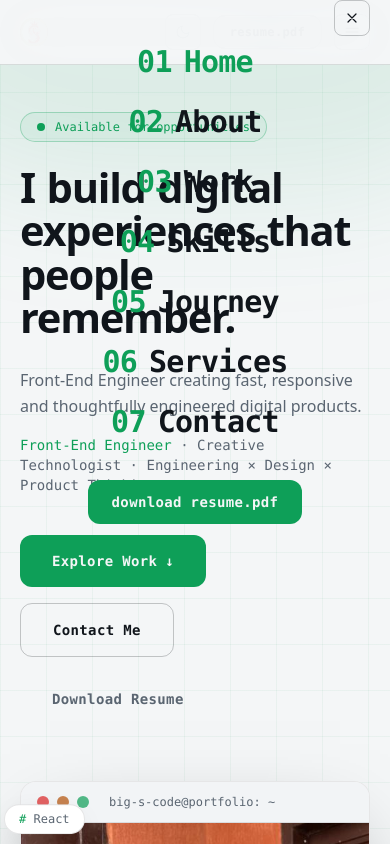
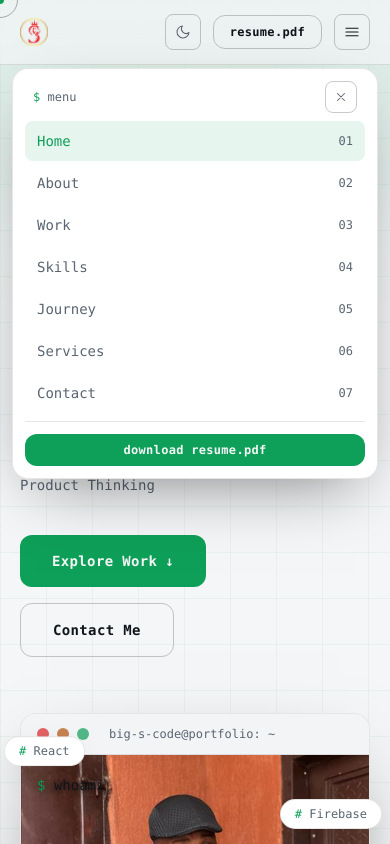
Before and after one commit to bigsmart2026-hue/Big-S-Code-portfolio-website, a React (Vite) app: page / in a window 390 px wide. Both pictures are taken after a click on the button 352 px from the left and 32 px from the top of the page. Shown: the top 844 px of the page. Built offline with nearby package versions, Linux system fonts and the light colour scheme.

Commit message:
fix: mobile cursor + navbar dropdown, remove hero resume button
- Cursor follows touch (pointermove/pointerdown), works on mobile
- Mobile menu is now a compact dropdown panel (no full-screen overlay;
  fixed outside blurred header to fix viewport sizing)
- Hero: removed Download Resume button

```diff
--- a/src/components/CustomCursor.jsx
+++ b/src/components/CustomCursor.jsx
@@ -15,7 +15,6 @@ export default function CustomCursor() {
   const ringY = useSpring(y, { stiffness: 260, damping: 24, mass: 0.4 })
 
   useEffect(() => {
-    if (!finePointer) return
     let raf = 0
     const loop = () => {
       raf = requestAnimationFrame(loop)
@@ -24,10 +23,9 @@ export default function CustomCursor() {
     }
     loop()
     return () => cancelAnimationFrame(raf)
-  }, [finePointer, pos, x, y])
+  }, [pos, x, y])
 
   useEffect(() => {
-    if (!finePointer) return
     const setVariant = useCursorStore.getState().setVariant
     const onOver = (e) => {
       const target = e.target.closest('a, button, input, textarea, [role="button"], [data-hover]')
@@ -39,14 +37,12 @@ export default function CustomCursor() {
     }
     window.addEventListener('mouseover', onOver, { passive: true })
     return () => window.removeEventListener('mouseover', onOver)
-  }, [finePointer])
+  }, [])
 
   useEffect(() => {
     document.body.classList.toggle('cursor-custom', finePointer)
     return () => document.body.classList.remove('cursor-custom')
   }, [finePointer])
-
-  if (!finePointer) return null
 
   const ringClass =
     variant === 'hover'
--- a/src/components/Navbar.jsx
+++ b/src/components/Navbar.jsx
@@ -40,19 +40,13 @@ export default function Navbar() {
     return () => observer.disconnect()
   }, [setActiveSection])
 
-  useEffect(() => {
-    document.body.style.overflow = mobileMenuOpen ? 'hidden' : ''
-    return () => {
-      document.body.style.overflow = ''
-    }
-  }, [mobileMenuOpen])
-
   const go = (id) => {
     closeMenu()
     scrollToId(id)
   }
 
   return (
+    <>
       <header className="fixed inset-x-0 top-0 z-50 border-b border-line bg-ink/70 backdrop-blur-xl">
         <nav className="mx-auto flex h-16 max-w-6xl items-center justify-between px-5">
           <button
@@ -107,63 +101,63 @@ export default function Navbar() {
             </button>
           </div>
         </nav>
+      </header>
 
       <AnimatePresence>
         {mobileMenuOpen && (
           <motion.div
-            initial={{ opacity: 0 }}
-            animate={{ opacity: 1 }}
-            exit={{ opacity: 0 }}
-            transition={{ duration: 0.3 }}
-            className="fixed inset-0 z-0 flex flex-col bg-ink/95 backdrop-blur-xl"
+            initial={{ opacity: 0, y: -8, scale: 0.98 }}
+            animate={{ opacity: 1, y: 0, scale: 1 }}
+            exit={{ opacity: 0, y: -8, scale: 0.98 }}
+            transition={{ duration: 0.22, ease: [0.22, 1, 0.36, 1] }}
+            className="fixed left-3 right-3 top-[4.25rem] z-[60] max-h-[70vh] overflow-y-auto rounded-2xl border border-line bg-panel p-3 shadow-[0_24px_64px_-24px_rgba(0,0,0,0.5)] sm:left-auto sm:right-4 sm:w-72"
           >
-            <div className="flex h-16 items-center justify-end px-5">
+            <div className="flex items-center justify-between px-2 pb-2">
+              <p className="font-mono text-xs text-moss">
+                <span className="text-mint">$</span> menu
+              </p>
               <button
                 onClick={closeMenu}
                 aria-label="Close menu"
-                className="flex h-9 w-9 items-center justify-center rounded-lg border border-line-bright text-bone"
+                className="flex h-8 w-8 items-center justify-center rounded-lg border border-line-bright text-moss transition-colors hover:text-bone"
               >
-                <svg width="16" height="16" viewBox="0 0 24 24" fill="none" aria-hidden>
+                <svg width="14" height="14" viewBox="0 0 24 24" fill="none" aria-hidden>
                   <path d="M6 6l12 12M18 6L6 18" stroke="currentColor" strokeWidth="1.8" strokeLinecap="round" />
                 </svg>
               </button>
             </div>
-            <ul className="flex flex-1 flex-col items-center justify-center gap-2 px-8">
+            <ul className="flex flex-col gap-0.5">
               {links.map((link, i) => (
                 <motion.li
                   key={link.id}
-                  initial={{ opacity: 0, y: 24 }}
-                  animate={{ opacity: 1, y: 0 }}
-                  exit={{ opacity: 0, y: 12 }}
-                  transition={{ delay: 0.06 * i, duration: 0.4, ease: [0.22, 1, 0.36, 1] }}
+                  initial={{ opacity: 0, x: -10 }}
+                  animate={{ opacity: 1, x: 0 }}
+                  exit={{ opacity: 0 }}
+                  transition={{ delay: 0.04 * i, duration: 0.28, ease: [0.22, 1, 0.36, 1] }}
                 >
                   <button
                     onClick={() => go(link.id)}
                     className={cn(
-                      'py-2 font-mono text-3xl font-semibold tracking-tight transition-colors',
-                      activeSection === link.id ? 'text-mint' : 'text-bone hover:text-mint',
+                      'flex w-full items-center justify-between rounded-lg px-3 py-2.5 text-left font-mono text-sm transition-colors',
+                      activeSection === link.id
+                        ? 'bg-mint/10 text-mint'
+                        : 'text-moss hover:bg-raised hover:text-bone',
                     )}
                   >
-                    <span className="mr-3 text-mint">0{i + 1}</span>
-                    {link.label}
+                    <span>{link.label}</span>
+                    <span className="text-xs text-moss">0{i + 1}</span>
                   </button>
                 </motion.li>
               ))}
-              <motion.li
-                initial={{ opacity: 0, y: 24 }}
-                animate={{ opacity: 1, y: 0 }}
-                exit={{ opacity: 0 }}
-                transition={{ delay: 0.5, duration: 0.4 }}
-                className="mt-6"
-              >
-                <Button href="/resume.pdf" download>
+            </ul>
+            <div className="mt-2 border-t border-line pt-3">
+              <Button href="/resume.pdf" download size="sm" className="w-full">
                 download resume.pdf
               </Button>
-              </motion.li>
-            </ul>
+            </div>
           </motion.div>
         )}
       </AnimatePresence>
-    </header>
+    </>
   )
 }
--- a/src/hooks/useMousePosition.js
+++ b/src/hooks/useMousePosition.js
@@ -5,15 +5,18 @@ export function useMousePosition() {
 
   useEffect(() => {
     let raf = 0
-    const onMove = (e) => {
+    const set = (x, y) => {
       cancelAnimationFrame(raf)
       raf = requestAnimationFrame(() => {
-        ref.current = { x: e.clientX, y: e.clientY }
+        ref.current = { x, y }
       })
     }
-    window.addEventListener('mousemove', onMove, { passive: true })
+    const onMove = (e) => set(e.clientX, e.clientY)
+    window.addEventListener('pointermove', onMove, { passive: true })
+    window.addEventListener('pointerdown', onMove, { passive: true })
     return () => {
-      window.removeEventListener('mousemove', onMove)
+      window.removeEventListener('pointermove', onMove)
+      window.removeEventListener('pointerdown', onMove)
       cancelAnimationFrame(raf)
     }
   }, [])
--- a/src/sections/Hero.jsx
+++ b/src/sections/Hero.jsx
@@ -106,9 +106,6 @@ export default function Hero() {
                 Contact Me
               </Button>
             </MagneticButton>
-            <Button size="lg" variant="ghost" href="/resume.pdf" download>
-              Download Resume
-            </Button>
           </motion.div>
         </motion.div>
 
```
Lines whose indentation alone changed are shown as unchanged.
